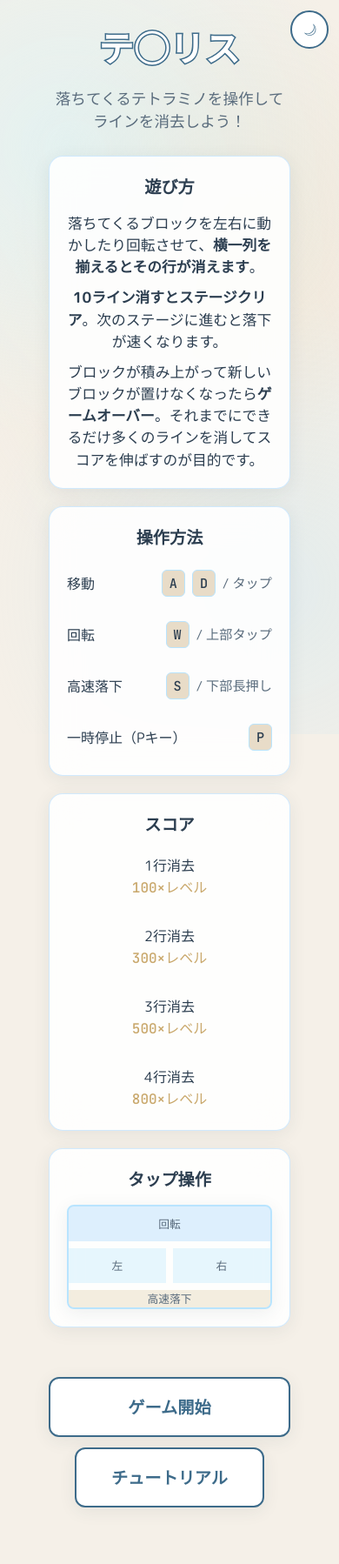
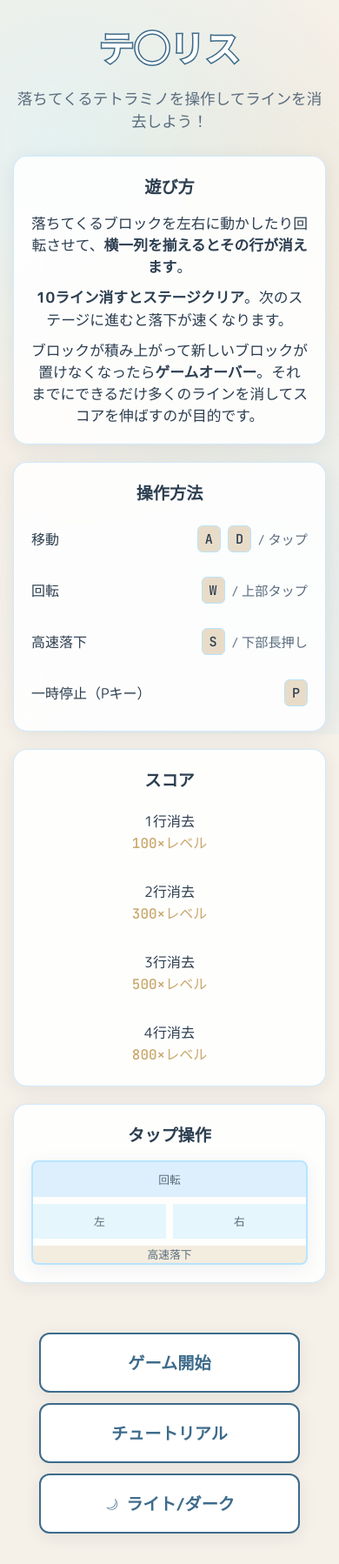
Before and after one commit to Tuki-Sana/tet-js, a website: page index.html in a window 390 px wide. Shown: the whole page at 87% size. Before the commit the page ends 1768 px from the top, so only its background shows below. Drawn offline with Linux system fonts and the light colour scheme.

Commit message:
テーマ切替をスタート画面内に移動（チュートリアル下・ボタンサイズ統一・56px余白削除）
Co-authored-by: Cursor <cursoragent@cursor.com>

```diff
--- a/css/style.css
+++ b/css/style.css
@@ -65,35 +65,18 @@ body.theme-dark {
   --demo-down: rgba(110, 231, 183, 0.35);
 }
 
-/* テーマ切替ボタン（太陽／月アイコン・ゲーム開始ボタンに合わせたトーン） */
-.theme-toggle {
-  position: fixed;
-  top: 12px;
-  right: 12px;
-  z-index: 1001;
-  width: 44px;
-  height: 44px;
-  border-radius: 50%;
-  border: 2px solid #3d6b8a;
-  background: #fff;
-  color: #3d6b8a;
-  font-size: 1.25rem;
-  cursor: pointer;
-  display: flex;
+/* テーマ切替ボタン（スタート画面内・ゲーム開始/チュートリアルと同じサイズ） */
+.theme-toggle-btn {
+  margin-top: 12px;
+  display: inline-flex;
   align-items: center;
   justify-content: center;
-  transition: background 0.2s, color 0.2s, border-color 0.2s, transform 0.15s;
-  -webkit-tap-highlight-color: transparent;
+  gap: 8px;
 }
-.theme-toggle:hover {
-  background: rgba(61, 107, 138, 0.08);
-  border-color: #345f7a;
-  color: #345f7a;
-  transform: scale(1.05);
-}
-.theme-toggle:focus {
-  outline: 2px solid #3d6b8a;
-  outline-offset: 2px;
+.theme-toggle-btn .theme-toggle-icon {
+  display: inline-flex;
+  align-items: center;
+  justify-content: center;
 }
 .theme-toggle-icon::before {
   content: '☽';
@@ -102,23 +85,8 @@ body.theme-dark {
   display: inline-block;
   transform: rotate(45deg);
 }
-body.theme-dark .theme-toggle {
-  border-color: var(--primary);
-  background: var(--glass);
-  color: var(--primary);
-}
-body.theme-dark .theme-toggle:hover {
-  background: var(--dark-lighter);
-  border-color: var(--primary-hover);
-  color: var(--primary-hover);
-}
 body.theme-dark .theme-toggle-icon::before {
   content: '☀';
-}
-
-/* プレイ中はテーマ切替を非表示 */
-body.game-active .theme-toggle {
-  display: none;
 }
 
 * {
@@ -452,7 +420,8 @@ body.theme-dark .btn-success:hover {
     margin-right: auto;
   }
   .start-actions .start-btn,
-  .start-actions .tutorial-btn {
+  .start-actions .tutorial-btn,
+  .start-actions .theme-toggle-btn {
     margin-top: 0;
     flex: 1;
     min-width: 0;
@@ -972,16 +941,6 @@ body.theme-dark .tutorial-step-indicator {
 
 /* スマホで文字を大きく（拡大しなくても読みやすく） */
 @media (max-width: 768px) {
-  /* テーマ切替とコンテンツが重ならないよう左右に余白（対称で中央を保つ） */
-  #start-screen {
-    padding: 15px 56px;
-  }
-  #tutorial-screen {
-    padding: 8px 56px;
-  }
-  #difficulty-screen {
-    padding: 20px 56px;
-  }
   #start-screen .how-to-play p {
     font-size: 1.05rem;
     line-height: 1.5;
@@ -1272,7 +1231,9 @@ body.mobile-device .menu-hint-mobile {
     gap: 20px;
   }
 
-  .start-btn {
+  .start-actions .start-btn,
+  .start-actions .tutorial-btn,
+  .start-actions .theme-toggle-btn {
     width: 100%;
     max-width: 300px;
   }
--- a/index.html
+++ b/index.html
@@ -11,7 +11,6 @@
   <link rel="stylesheet" href="css/style.css">
 </head>
 <body>
-  <button type="button" id="theme-toggle" class="theme-toggle" aria-label="テーマ切替" title="ライト/ダーク切替"><span class="theme-toggle-icon" aria-hidden="true"></span></button>
   <!-- スタート画面（1ページ目：ルール説明） -->
   <div id="start-screen" class="screen active">
     <div class="start-container">
@@ -90,6 +89,7 @@
       <div class="start-actions">
         <button class="btn btn-primary start-btn" onclick="showDifficultyScreen()">ゲーム開始</button>
         <button type="button" class="btn btn-primary tutorial-btn" onclick="showTutorialScreen()">チュートリアル</button>
+        <button type="button" id="theme-toggle" class="btn btn-primary theme-toggle-btn" aria-label="テーマ切替" title="ライト/ダーク切替"><span class="theme-toggle-icon" aria-hidden="true"></span> ライト/ダーク</button>
       </div>
     </div>
   </div>
```
